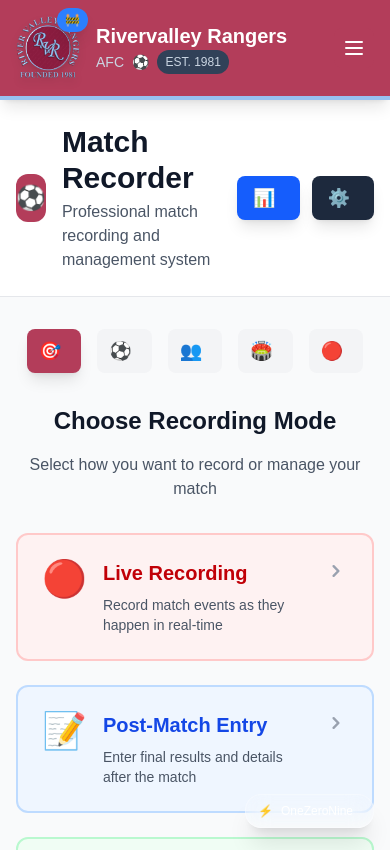
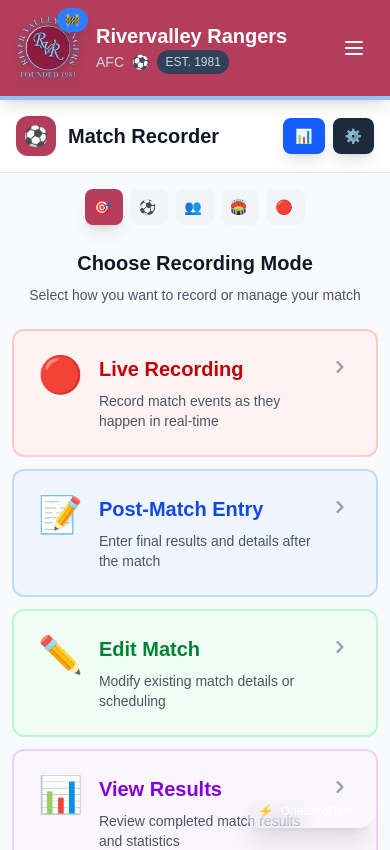
Before and after one commit to 1Zero9/rvrmatchday, a Next.js app: page /match-recorder in a window 390 px wide. Shown: the top 850 px of the page. Built offline with nearby package versions, Linux system fonts and the light colour scheme.

Commit message:
mobile update

```diff
--- a/src/components/StandardLayout.tsx
+++ b/src/components/StandardLayout.tsx
@@ -246,21 +246,40 @@ export default function StandardLayout({ children, title }: StandardLayoutProps)
             exit={{ opacity: 0, y: -20 }}
             className="lg:hidden bg-club-primary border-t-2 border-club-accent"
           >
-            <nav className="px-4 py-4 space-y-2">
-              <Link href="/home" className="block py-3 text-white hover:bg-club-primary-light rounded px-2" onClick={() => setMobileMenuOpen(false)}>🏠 Home</Link>
-              <Link href="/about" className="block py-3 text-white hover:bg-club-primary-light rounded px-2" onClick={() => setMobileMenuOpen(false)}>🏛️ About</Link>
-              <Link href="/club/history" className="block py-3 text-white hover:bg-club-primary-light rounded px-2 pl-6 text-sm" onClick={() => setMobileMenuOpen(false)}>📜 Club History</Link>
-              <Link href="/teams" className="block py-3 text-white hover:bg-club-primary-light rounded px-2" onClick={() => setMobileMenuOpen(false)}>👥 Teams</Link>
-              <Link href="/teams/boys" className="block py-3 text-white hover:bg-club-primary-light rounded px-2 pl-6 text-sm" onClick={() => setMobileMenuOpen(false)}>⚽ Boys Teams</Link>
-              <Link href="/teams/girls" className="block py-3 text-white hover:bg-club-primary-light rounded px-2 pl-6 text-sm" onClick={() => setMobileMenuOpen(false)}>🌟 Girls Teams</Link>
-              <Link href="/match-recorder" className="block py-3 text-white hover:bg-club-primary-light rounded px-2" onClick={() => setMobileMenuOpen(false)}>📱 Record Match</Link>
-              <Link href="/match-central" className="block py-3 text-white hover:bg-club-primary-light rounded px-2" onClick={() => setMobileMenuOpen(false)}>📊 Match Central</Link>
-              <Link href="/match-admin" className="block py-3 text-white hover:bg-club-primary-light rounded px-2" onClick={() => setMobileMenuOpen(false)}>⚙️ Admin</Link>
-              <Link href="/volunteering" className="block py-3 text-white hover:bg-club-primary-light rounded px-2" onClick={() => setMobileMenuOpen(false)}>🤝 Volunteer</Link>
-              <Link href="/contact" className="block py-3 text-white hover:bg-club-primary-light rounded px-2" onClick={() => setMobileMenuOpen(false)}>📞 Contact</Link>
-              <Link href="/join" className="block py-3 text-white hover:bg-club-primary-light rounded px-2 pl-6 text-sm" onClick={() => setMobileMenuOpen(false)}>🎯 Join the Club</Link>
-              <Link href="/join/trials" className="block py-3 text-white hover:bg-club-primary-light rounded px-2 pl-6 text-sm" onClick={() => setMobileMenuOpen(false)}>⚽ Trials</Link>
-              <Link href="/coach" className="block py-3 text-white hover:bg-club-primary-light rounded px-2 pl-6 text-sm" onClick={() => setMobileMenuOpen(false)}>🧑‍🏫 Become a Coach</Link>
+            <nav className="px-4 py-4 space-y-1 max-h-96 overflow-y-auto">
+              {/* Core Navigation - Simplified */}
+              <Link href="/home" className="block py-3 text-white hover:bg-club-primary-light rounded px-3 font-medium" onClick={() => setMobileMenuOpen(false)}>
+                🏠 Home
+              </Link>
+              <Link href="/about" className="block py-3 text-white hover:bg-club-primary-light rounded px-3 font-medium" onClick={() => setMobileMenuOpen(false)}>
+                🏛️ About
+              </Link>
+              <Link href="/teams" className="block py-3 text-white hover:bg-club-primary-light rounded px-3 font-medium" onClick={() => setMobileMenuOpen(false)}>
+                👥 Teams
+              </Link>
+
+              {/* Match System - Priority Items */}
+              <div className="border-t border-club-primary-light mt-3 pt-3">
+                <Link href="/match-recorder" className="block py-3 text-white hover:bg-red-600 rounded px-3 font-medium bg-red-500/20" onClick={() => setMobileMenuOpen(false)}>
+                  🔴 Record Match
+                </Link>
+                <Link href="/match-central" className="block py-3 text-white hover:bg-blue-600 rounded px-3 font-medium bg-blue-500/20" onClick={() => setMobileMenuOpen(false)}>
+                  📊 Match Central
+                </Link>
+              </div>
+
+              {/* Secondary Items */}
+              <div className="border-t border-club-primary-light mt-3 pt-3">
+                <Link href="/contact" className="block py-3 text-white hover:bg-club-primary-light rounded px-3" onClick={() => setMobileMenuOpen(false)}>
+                  📞 Contact
+                </Link>
+                <Link href="/join" className="block py-3 text-white hover:bg-club-primary-light rounded px-3" onClick={() => setMobileMenuOpen(false)}>
+                  🎯 Join Club
+                </Link>
+                <Link href="/volunteering" className="block py-3 text-white hover:bg-club-primary-light rounded px-3" onClick={() => setMobileMenuOpen(false)}>
+                  🤝 Volunteer
+                </Link>
+              </div>
             </nav>
           </motion.div>
         )}
--- a/src/pages/_document.tsx
+++ b/src/pages/_document.tsx
@@ -4,6 +4,9 @@ export default function Document() {
   return (
     <Html lang="en">
       <Head>
+        {/* Viewport Meta Tag - Critical for Mobile */}
+        <meta name="viewport" content="width=device-width, initial-scale=1.0, maximum-scale=1.0, user-scalable=no" />
+
         {/* Favicon */}
         <link rel="icon" href="/favicon.ico" />
         <link rel="shortcut icon" href="/favicon.ico" />
--- a/src/pages/match-recorder.tsx
+++ b/src/pages/match-recorder.tsx
@@ -154,10 +154,39 @@ export default function MatchRecorder() {
   return (
     <StandardLayout>
       <div className="min-h-screen bg-gray-50">
-        {/* Page Header */}
+        {/* Simplified Mobile Header */}
         <div className="bg-white border-b border-gray-200">
-          <div className="max-w-7xl mx-auto px-4 sm:px-6 lg:px-8 py-6">
-            <div className="flex items-center justify-between">
+          <div className="max-w-7xl mx-auto px-4 sm:px-6 lg:px-8 py-4 md:py-6">
+            {/* Mobile Layout */}
+            <div className="block md:hidden">
+              <div className="flex items-center justify-between">
+                <div className="flex items-center space-x-3">
+                  <div className="w-10 h-10 bg-club-primary rounded-xl flex items-center justify-center">
+                    <span className="text-xl text-white">⚽</span>
+                  </div>
+                  <div>
+                    <h1 className="text-xl font-bold text-gray-900">Match Recorder</h1>
+                  </div>
+                </div>
+                <div className="flex items-center space-x-2">
+                  <a
+                    href="/match-central"
+                    className="bg-blue-600 hover:bg-blue-700 text-white px-3 py-2 rounded-lg font-semibold transition-all flex items-center space-x-1 shadow-lg text-sm"
+                  >
+                    <span>📊</span>
+                  </a>
+                  <a
+                    href="/match-admin"
+                    className="bg-slate-800 hover:bg-slate-900 text-white px-3 py-2 rounded-lg font-semibold transition-all flex items-center space-x-1 shadow-lg text-sm"
+                  >
+                    <span>⚙️</span>
+                  </a>
+                </div>
+              </div>
+            </div>
+
+            {/* Desktop Layout */}
+            <div className="hidden md:flex items-center justify-between">
               <div className="flex items-center space-x-4">
                 <div className="w-12 h-12 bg-club-primary rounded-xl flex items-center justify-center">
                   <span className="text-2xl text-white">⚽</span>
@@ -188,32 +217,32 @@ export default function MatchRecorder() {
           </div>
         </div>
 
-        <div className="max-w-7xl mx-auto px-4 sm:px-6 lg:px-8 py-8">
+        <div className="max-w-7xl mx-auto px-3 md:px-4 lg:px-8 py-4 md:py-8">
 
-          {/* Step Indicator */}
-          <div className="mb-8">
-            <nav className="flex justify-center">
-              <ol className="flex items-center space-x-4">
+          {/* Step Indicator - Mobile Optimized */}
+          <div className="mb-6 md:mb-8">
+            <nav className="flex justify-center px-2">
+              <ol className="flex items-center space-x-2 md:space-x-4">
                 {[
-                  { id: 'mode', name: 'Recording Mode', icon: '🎯' },
-                  { id: 'match-selection', name: 'Select Match', icon: '⚽' },
-                  { id: 'team-setup', name: 'Team Setup', icon: '👥' },
-                  { id: 'venue', name: 'Venue & Details', icon: '🏟️' },
-                  { id: 'recording', name: 'Start Recording', icon: '🔴' }
+                  { id: 'mode', name: 'Mode', icon: '🎯' },
+                  { id: 'match-selection', name: 'Match', icon: '⚽' },
+                  { id: 'team-setup', name: 'Teams', icon: '👥' },
+                  { id: 'venue', name: 'Venue', icon: '🏟️' },
+                  { id: 'recording', name: 'Record', icon: '🔴' }
                 ].map((step, index) => (
                   <li key={step.id} className="flex items-center">
                     {index > 0 && (
-                      <div className="hidden sm:block w-8 h-px bg-gray-300 mx-2"></div>
+                      <div className="hidden sm:block w-4 md:w-8 h-px bg-gray-300 mx-1 md:mx-2"></div>
                     )}
-                    <div className={`flex items-center space-x-2 px-3 py-2 rounded-lg text-sm font-medium ${
+                    <div className={`flex items-center space-x-1 md:space-x-2 px-2 md:px-3 py-2 rounded-lg text-xs md:text-sm font-medium ${
                       currentStep === step.id
                         ? 'bg-club-primary text-white shadow-lg'
                         : index < ['mode', 'match-selection', 'team-setup', 'venue', 'recording'].indexOf(currentStep)
                         ? 'bg-green-100 text-green-700'
                         : 'bg-gray-100 text-gray-500'
                     }`}>
-                      <span className="text-lg">{step.icon}</span>
-                      <span className="hidden sm:inline">{step.name}</span>
+                      <span className="text-sm md:text-lg">{step.icon}</span>
+                      <span className="hidden sm:inline text-xs md:text-sm">{step.name}</span>
                     </div>
                   </li>
                 ))}
@@ -231,12 +260,12 @@ export default function MatchRecorder() {
               transition={{ duration: 0.5 }}
               className="max-w-4xl mx-auto"
             >
-              <div className="text-center mb-8">
-                <h2 className="text-2xl font-bold text-gray-900 mb-4">Choose Recording Mode</h2>
-                <p className="text-gray-600">Select how you want to record or manage your match</p>
+              <div className="text-center mb-6 md:mb-8">
+                <h2 className="text-xl md:text-2xl font-bold text-gray-900 mb-2 md:mb-4">Choose Recording Mode</h2>
+                <p className="text-gray-600 text-sm md:text-base">Select how you want to record or manage your match</p>
               </div>
 
-              <div className="grid md:grid-cols-2 gap-6">
+              <div className="grid grid-cols-1 md:grid-cols-2 gap-3 md:gap-6">
                 {recordingModes.map((mode, index) => (
                   <motion.button
                     key={mode.id}
```
Also changed, not shown: src/pages/match-central.tsx (+50 -10 lines).
